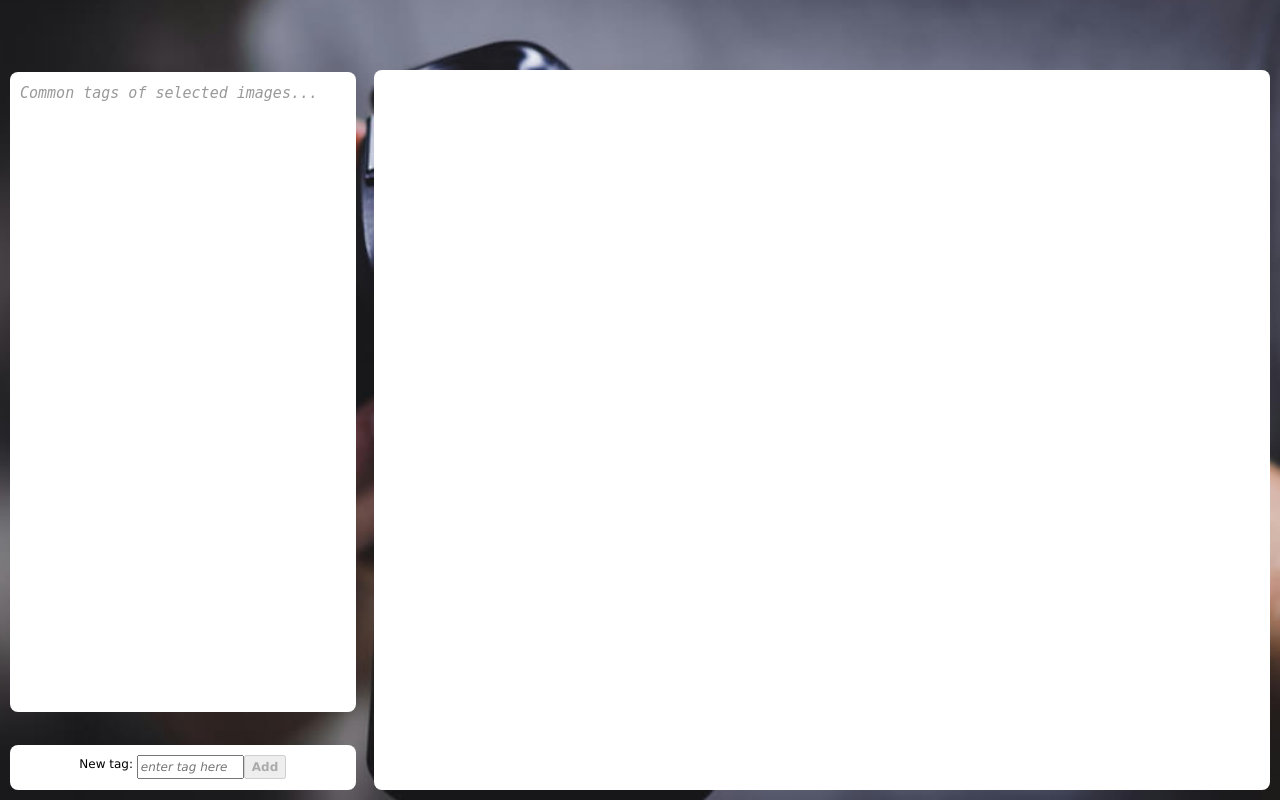
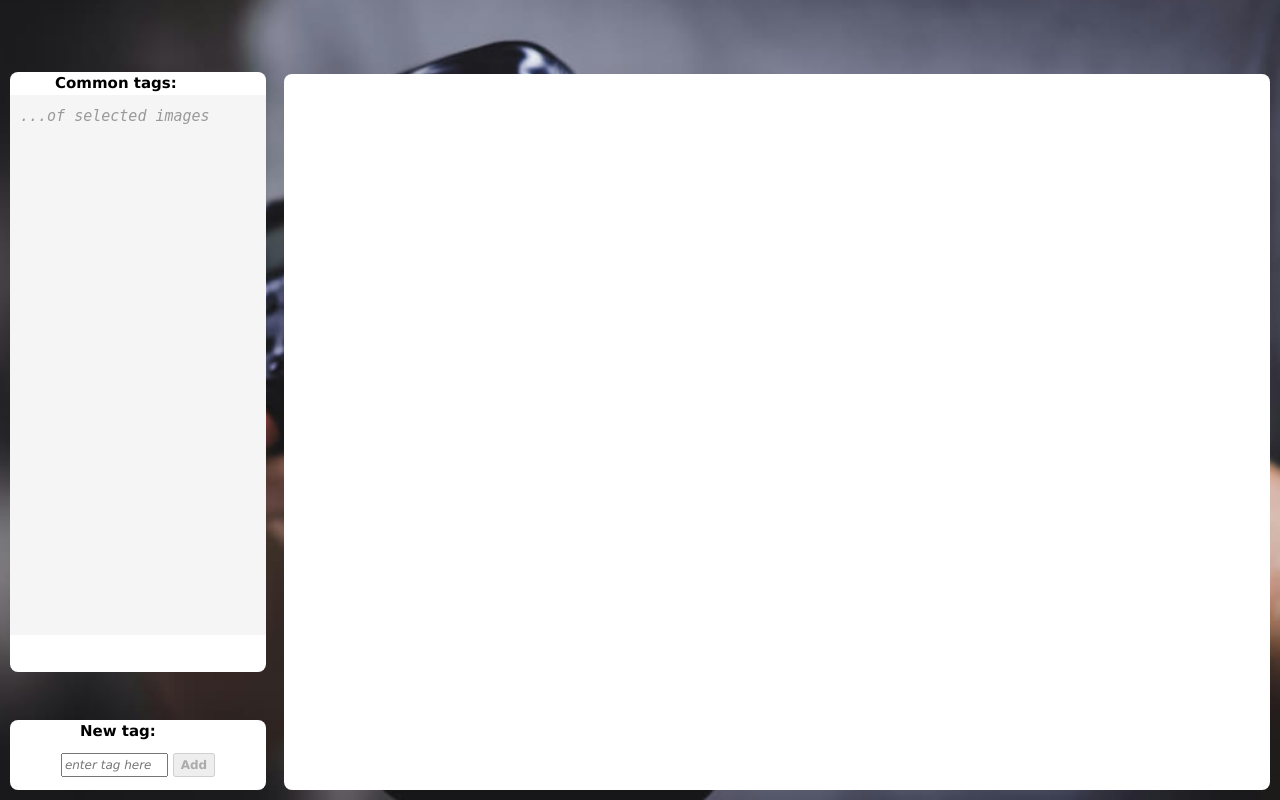
Before and after one commit to cicchiello/photos, a PHP site: page / in a window 1280 px wide. Run offline with PHP 8.4, Linux system fonts and the light colour scheme.

Commit message:
- cleaned up tag entry/selection UI area - expanded the image array to 6-wide - fixed some small bugs

```diff
--- a/www/index.php
+++ b/www/index.php
@@ -58,6 +58,13 @@
         font-style: italic;
     }
 
+    .key-area {
+	background-color: #F5F5F5;
+	width: 100%;
+	height: 90%;
+	overflow-y: auto;
+    }
+
   </style>
 
   <script>
@@ -104,13 +111,13 @@
     function renderTagset(fullTagset, userTagset) {
         var str = "";
         if (fullTagset.length === 0 && userTagset.length === 0) {
-            str = '<span class="hint-text">Common tags of selected images...</span>';
+            str = '<span class="hint-text">...of selected images</span>';
         } else {
             userTagset.forEach(tag => {
-		str += `<span class="pillButton" style="background-color:${userTagColor};color:black">${tag}</span>\n`;
+		str += `<span class="pillButton" style="background-color:${userTagColor};color:black">${tag}</span><br>`;
 	    });
             fullTagset.forEach(tag => {
-		str += tag+"\n";
+		str += tag+"<br>";
 	    });
         }
 
@@ -157,7 +164,7 @@
                     console.log("ERROR(collectTags): Fetch error: "+error);
 		    onCompletion();
                 });
-        }
+	}
     }
 
     function checkboxAction(checkboxElem, dburl, imageId) {
@@ -235,7 +242,7 @@
 	persistTagToImages(Array.from(selectedImageIds), 0, newTag, function onCompletion() {
             allTags = {};
 	    allUserTags = {};
-	    collectImageListTags(selectedImageIds, 0, function innerOnCompletion() {
+	    collectImageListTags(Array.from(selectedImageIds), 0, function innerOnCompletion() {
 		renderTagset(calcNonUserIntersection(selectedImageIds), calcUserIntersection(selectedImageIds));
 	    });
 	});
@@ -328,25 +335,30 @@
         </div>
 
         <div style="position: relative;">
+            <div style="position:fixed; width:20%; height:75%; margin-left:10px; background-color:white"
+                 class="w3-round-large">
+                <span class="w3-medium" style="font-weight:bold; margin-left:45px;">Common tags: </span>
+                <div id="key-area" class="key-area" style="font-family:monospace; padding:10px; overflow-y=scroll;">
+                    <span class="hint-text">...of selected images</span>
+                </div>
+	    </div>
 
-            <div id="key-area"
-                style="position:fixed; width:27%; height:80%; padding-left:10px; margin-left:10px; padding-top:10px; white-space:pre; font-family:monospace; overflow-y:auto; background-color:white"
-                class="w3-round-large"><span class="hint-text">Common tags of selected images...</span></div>
-
-            <div style="position:fixed; width:27%; bottom:0; height:45px; margin:10px; z-index:999;"
+            <div style="position:fixed; width:20%; bottom:0; height:70px; margin:10px; z-index:999;"
                 class="w3-white w3-round-large">
 
+                <span class="w3-medium" style="font-weight:bold; margin-left:70px;">New tag:</span>
                 <div class="tagAddArea">
-                    <label for="newTag" class="w3-small">New tag:&nbsp;</label>
-                    <input id="newTag" type="text" size="12" class="w3-small" placeholder="enter tag here">
-                    <button id="addNewTagButton" class="w3-small" style="font-weight:bold" onclick="handleAddTag()" disabled>Add</button>
+		    <div>
+                        <input id="newTag" type="text" size="12" class="w3-small" placeholder="enter tag here">
+                        <button id="addNewTagButton" class="w3-small" style="font-weight:bold" onclick="handleAddTag()" disabled>Add</button>
+                    </div>
                 </div>
 
             </div>
 
         </div>
 
-        <div style="height:90%; width:70%; padding:10px; margin:10px"
+        <div style="height:89.5%; width:77%; padding:10px; margin:10px"
             class="w3-white w3-round-large w3-panel w3-display-bottomright">
 
             <iframe id="imgArrayFrame" src="" frameBorder="0"
--- a/www/pagination.js
+++ b/www/pagination.js
@@ -1,5 +1,5 @@
 const RowsPerPage = 5;
-const ColsPerRow = 5;
+const ColsPerRow = 6;
 const pageNumbers = document.getElementById("pageNumbers");
 
 var totalPages = null;
--- a/www/photos_utils.php
+++ b/www/photos_utils.php
@@ -108,7 +108,7 @@
     $rendering = false;
     $row = 0;
     $col = 0;
-    $ColsPerRow = 5;
+    $ColsPerRow = 6;
     $NumRows = 5;
     $cnt = 0;
     foreach ($items as $item) {
```
